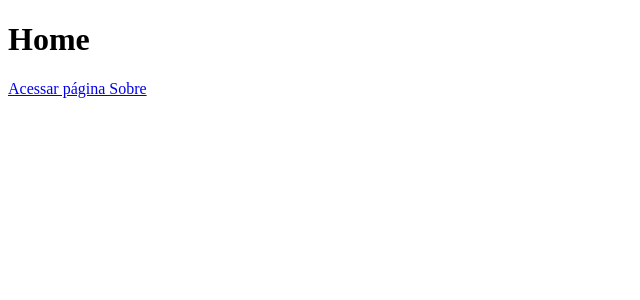
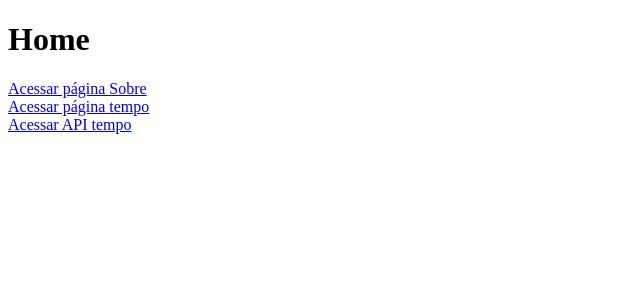
Before and after one commit to riquinhuw/nextestudo, a Next.js app: page / in a window 1280 px wide. Shown: the top 300 px of the page, without its empty margins (0-640 px from the left). Built offline with nearby package versions, Linux system fonts and the light colour scheme.

Commit message:
Criaçao da API

```diff
--- /dev/null
+++ b/pages/api/tempo.js
@@ -0,0 +1,16 @@
+async function tempo(request,response) {
+    const textSecret = process.env.TEXTO_SECRETO
+    const dynamicDate = new Date();
+
+    const apiResponse = await fetch("https://testetemporario.free.beeceptor.com");
+    const apiResponseJson = await apiResponse.json();
+    const mensagem = apiResponseJson.mensagem;
+
+    response.json({
+        date: dynamicDate.toGMTString(),
+        mensagem: mensagem,
+        mensagemSecreta:textSecret
+    })
+}
+
+export default tempo;
--- a/pages/index.js
+++ b/pages/index.js
@@ -3,9 +3,24 @@ import Link from 'next/link';
 function Home(){
     return (<div>
         <h1>Home</h1>
+        <div>
         <Link href="/sobre">
             <a>Acessar página Sobre</a>
         </Link>
+        </div>
+
+        <div>
+        <Link href="/tempo">
+            <a>Acessar página tempo</a>
+        </Link>
+        </div>
+
+        <div>
+        <Link href="/api/tempo">
+            <a>Acessar API tempo</a>
+        </Link>
+        </div>
+
     </div>)
 }
 
```
Also changed, not shown: 1 other file (tests, documents, lock files or other folders).
